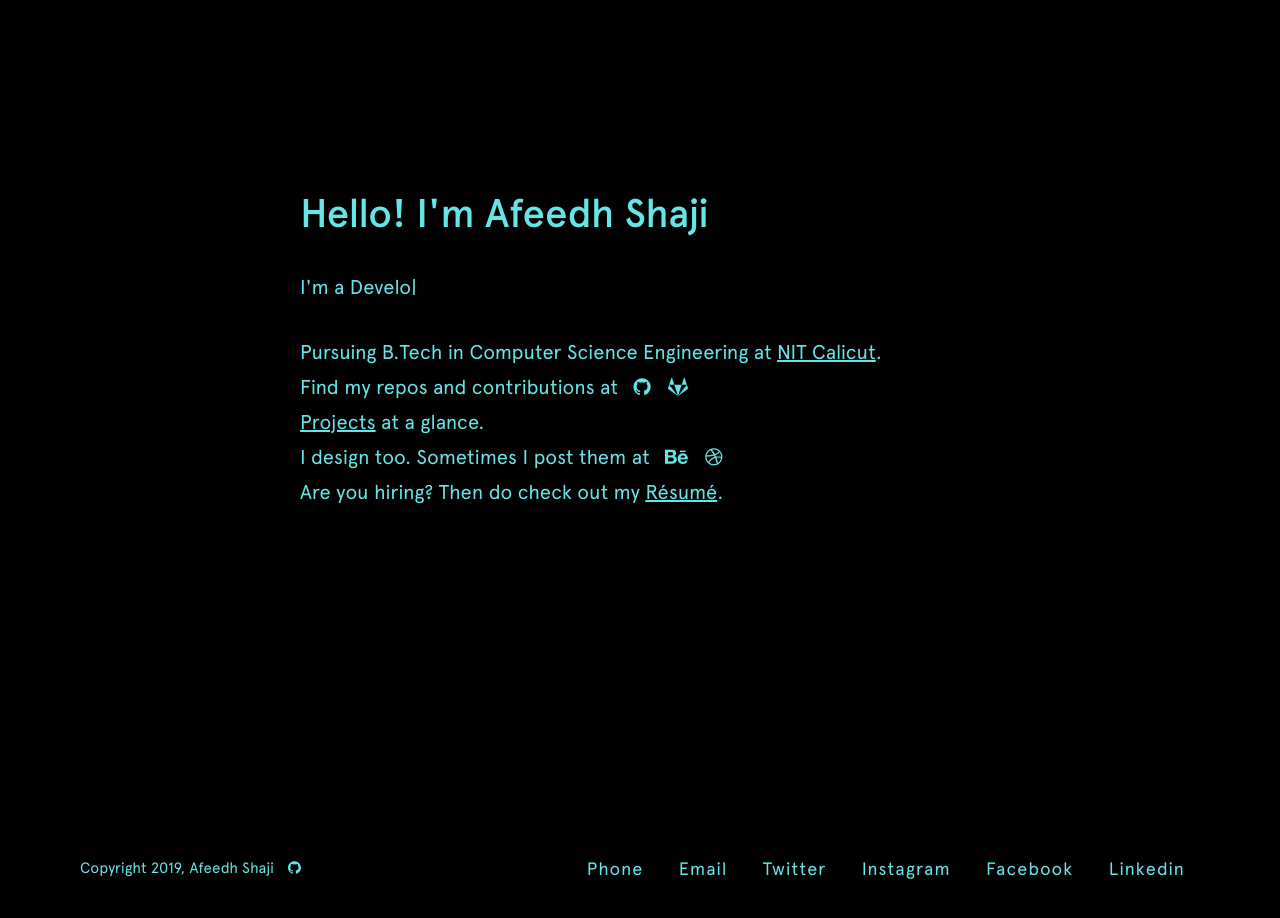
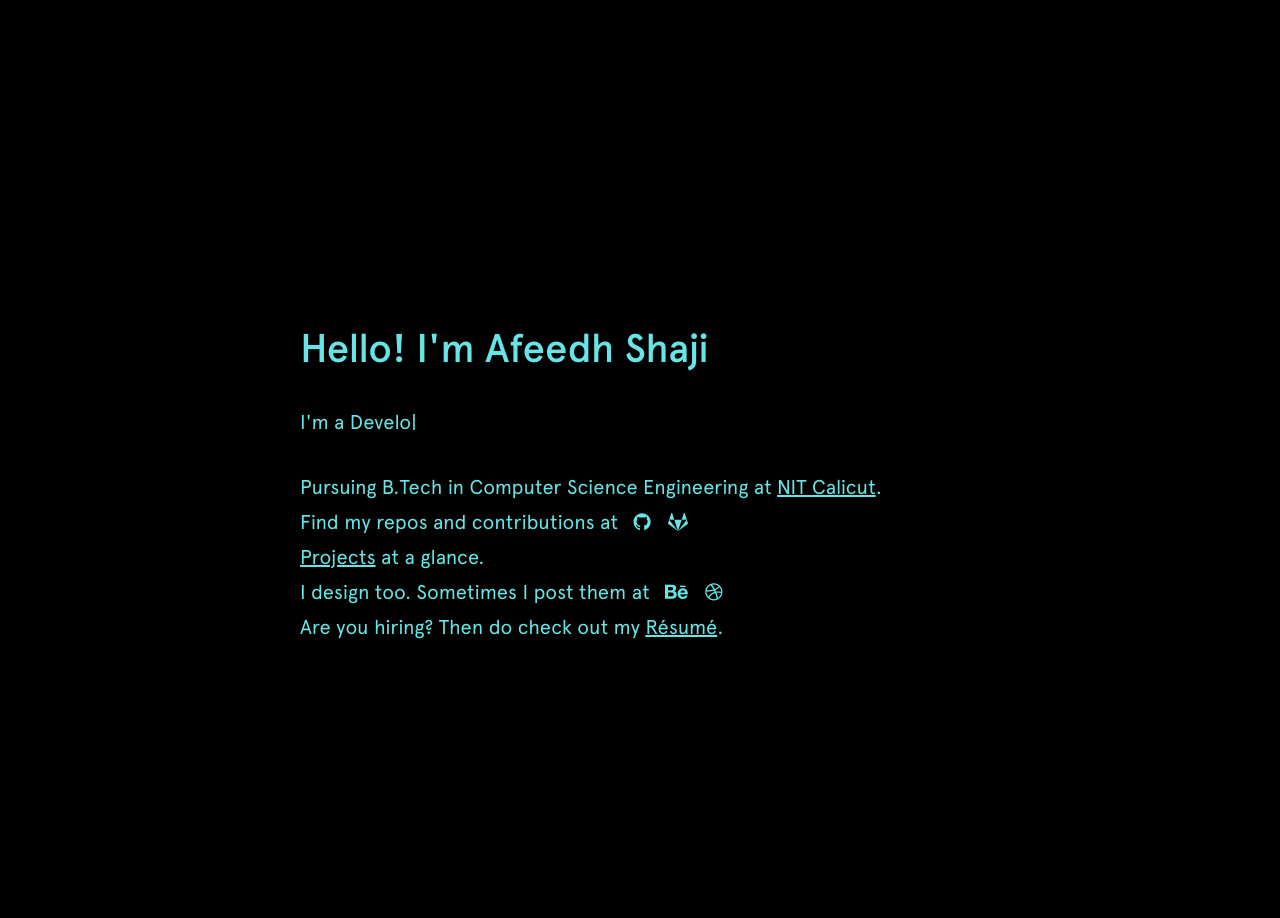
Before and after one commit to afeedhshaji/personal-website-v3, a PHP site: page /index.html in a window 1280 px wide. Shown: the top 918 px of the page. Run offline with PHP 8.4, Linux system fonts and the light colour scheme; some libraries are stand-ins or nearby versions.

Commit message:
Some bug fix

```diff
--- a/assets/css/styles.css
+++ b/assets/css/styles.css
@@ -61,7 +61,7 @@ p {
   display: table;
   height: 100vh;
   width: 100vw;
-  transform: translateY(-135px);
+  /* transform: translateY(-135px); */
 }
 
 .center {
@@ -344,12 +344,12 @@ ul {
     display: inline-block;
   }
 }
-
+/*
 @media (max-width: 480px) {
   #site {
     transform: translateY(0px);
   }
-}
+} */
 
 .featured-projects .project {
   display: -webkit-box;
```
